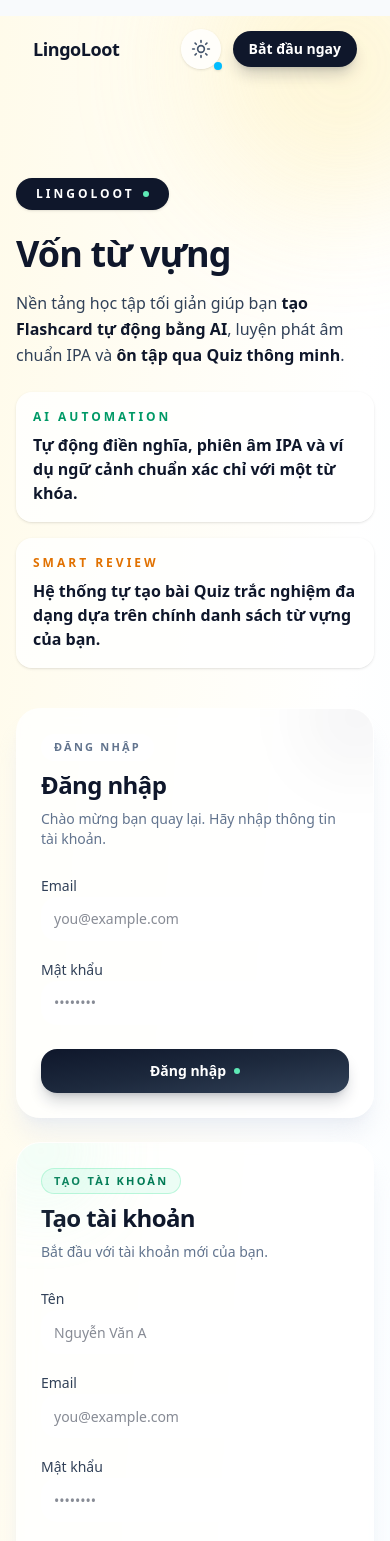
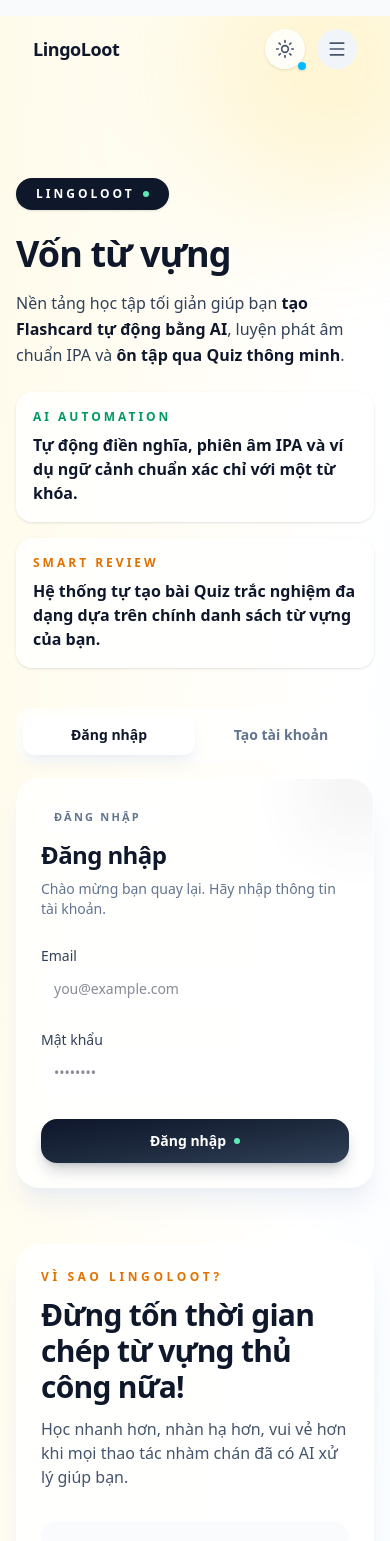
Before and after one commit to Kpoi148/Lingoloot, a Next.js app in the folder engquest-nextjs/: page / in a window 390 px wide. Shown: the top 1541 px of the page. Built offline with nearby package versions, Linux system fonts and the light colour scheme.

Commit message:
feat: add AuthTabs and mobile hamburger menu

```diff
--- a/engquest-nextjs/src/app/page.tsx
+++ b/engquest-nextjs/src/app/page.tsx
@@ -1,9 +1,8 @@
 "use client";
 import { useCallback, useEffect, useState } from "react";
-import { motion } from "framer-motion";
-import { PenLine, Sparkles, Star } from "lucide-react";
-import LoginForm from "@/components/auth/LoginForm";
-import RegisterForm from "@/components/auth/RegisterForm";
+import { motion, AnimatePresence } from "framer-motion";
+import { Menu, PenLine, Sparkles, Star, X } from "lucide-react";
+import AuthTabs from "@/components/auth/AuthTabs";
 import ThemeToggle from "@/components/common/ThemeToggle";
 import { Manrope, Space_Grotesk } from "next/font/google";
 
@@ -27,6 +26,7 @@
 
 function Navbar({ onNavigate }: NavbarProps) {
   const [isScrolled, setIsScrolled] = useState(false);
+  const [isMobileMenuOpen, setIsMobileMenuOpen] = useState(false);
 
   useEffect(() => {
     const handleScroll = () => {
@@ -38,6 +38,11 @@
 
     return () => window.removeEventListener("scroll", handleScroll);
   }, []);
+
+  const handleNavClick = (id: string) => {
+    setIsMobileMenuOpen(false);
+    onNavigate(id);
+  };
 
   return (
     <div className="sticky top-0 z-40 w-full">
@@ -53,7 +58,7 @@
         >
           <button
             type="button"
-            onClick={() => onNavigate("hero")}
+            onClick={() => handleNavClick("hero")}
             className="font-[var(--font-display)] text-lg font-semibold tracking-tight text-slate-900 dark:text-slate-100"
           >
             LingoLoot
@@ -62,14 +67,14 @@
           <div className="hidden items-center gap-6 text-sm font-semibold text-slate-600 dark:text-slate-300 sm:flex">
             <button
               type="button"
-              onClick={() => onNavigate("features")}
+              onClick={() => handleNavClick("features")}
               className="transition hover:text-slate-900 dark:hover:text-white"
             >
               Tính năng
             </button>
             <button
               type="button"
-              onClick={() => onNavigate("how-it-works")}
+              onClick={() => handleNavClick("how-it-works")}
               className="transition hover:text-slate-900 dark:hover:text-white"
             >
               Cách học
@@ -80,13 +85,64 @@
             <ThemeToggle />
             <button
               type="button"
-              onClick={() => onNavigate("register")}
-              className="rounded-full bg-slate-900 px-4 py-2 text-sm font-semibold text-white shadow-lg shadow-slate-900/20 transition duration-300 hover:-translate-y-0.5 hover:bg-slate-800 dark:bg-white dark:text-slate-900 dark:shadow-slate-950/40 dark:hover:bg-slate-100"
+              onClick={() => handleNavClick("register")}
+              className="hidden rounded-full bg-slate-900 px-4 py-2 text-sm font-semibold text-white shadow-lg shadow-slate-900/20 transition duration-300 hover:-translate-y-0.5 hover:bg-slate-800 dark:bg-white dark:text-slate-900 dark:shadow-slate-950/40 dark:hover:bg-slate-100 sm:block"
             >
               Bắt đầu ngay
             </button>
+            {/* Hamburger Menu Button - Mobile Only */}
+            <button
+              type="button"
+              onClick={() => setIsMobileMenuOpen(!isMobileMenuOpen)}
+              className="flex h-10 w-10 items-center justify-center rounded-full bg-slate-100 text-slate-600 transition hover:bg-slate-200 dark:bg-slate-800 dark:text-slate-300 dark:hover:bg-slate-700 sm:hidden"
+              aria-label={isMobileMenuOpen ? "Đóng menu" : "Mở menu"}
+            >
+              {isMobileMenuOpen ? (
+                <X className="h-5 w-5" />
+              ) : (
+                <Menu className="h-5 w-5" />
+              )}
+            </button>
           </div>
         </motion.div>
+
+        {/* Mobile Menu Drawer */}
+        <AnimatePresence>
+          {isMobileMenuOpen && (
+            <motion.div
+              initial={{ opacity: 0, y: -10 }}
+              animate={{ opacity: 1, y: 0 }}
+              exit={{ opacity: 0, y: -10 }}
+              transition={{ duration: 0.2, ease: "easeOut" }}
+              className="mt-2 overflow-hidden rounded-2xl border border-slate-200/70 bg-white/95 p-4 shadow-xl backdrop-blur dark:border-slate-800/70 dark:bg-slate-900/95 sm:hidden"
+            >
+              <div className="flex flex-col gap-2">
+                <button
+                  type="button"
+                  onClick={() => handleNavClick("features")}
+                  className="rounded-xl px-4 py-3 text-left text-sm font-semibold text-slate-700 transition hover:bg-slate-100 dark:text-slate-200 dark:hover:bg-slate-800"
+                >
+                  Tính năng
+                </button>
+                <button
+                  type="button"
+                  onClick={() => handleNavClick("how-it-works")}
+                  className="rounded-xl px-4 py-3 text-left text-sm font-semibold text-slate-700 transition hover:bg-slate-100 dark:text-slate-200 dark:hover:bg-slate-800"
+                >
+                  Cách học
+                </button>
+                <div className="my-2 h-px bg-slate-200 dark:bg-slate-700" />
+                <button
+                  type="button"
+                  onClick={() => handleNavClick("register")}
+                  className="rounded-xl bg-slate-900 px-4 py-3 text-center text-sm font-semibold text-white shadow-lg shadow-slate-900/20 transition hover:bg-slate-800 dark:bg-white dark:text-slate-900 dark:shadow-slate-950/40 dark:hover:bg-slate-100"
+                >
+                  Bắt đầu ngay
+                </button>
+              </div>
+            </motion.div>
+          )}
+        </AnimatePresence>
       </div>
     </div>
   );
@@ -185,10 +241,7 @@
         </section>
 
         <section className="flex w-full flex-1 flex-col gap-6">
-          <LoginForm />
-          <div id="register" className="scroll-mt-28">
-            <RegisterForm />
-          </div>
+          <AuthTabs />
         </section>
       </div>
 
--- /dev/null
+++ b/engquest-nextjs/src/components/auth/AuthTabs.tsx
@@ -0,0 +1,68 @@
+"use client";
+
+import { useState } from "react";
+import { motion, AnimatePresence } from "framer-motion";
+import LoginForm from "./LoginForm";
+import RegisterForm from "./RegisterForm";
+
+type Tab = "login" | "register";
+
+type AuthTabsProps = {
+    defaultTab?: Tab;
+};
+
+export default function AuthTabs({ defaultTab = "login" }: AuthTabsProps) {
+    const [activeTab, setActiveTab] = useState<Tab>(defaultTab);
+
+    const tabs: { id: Tab; label: string }[] = [
+        { id: "login", label: "Đăng nhập" },
+        { id: "register", label: "Tạo tài khoản" },
+    ];
+
+    return (
+        <div id="auth-section" className="w-full max-w-md scroll-mt-28">
+            {/* Tab Buttons */}
+            <div className="mb-4 flex rounded-2xl border border-slate-200/70 bg-white/60 p-1.5 backdrop-blur dark:border-slate-800/70 dark:bg-slate-900/60">
+                {tabs.map((tab) => (
+                    <button
+                        key={tab.id}
+                        type="button"
+                        onClick={() => setActiveTab(tab.id)}
+                        className={`relative flex-1 rounded-xl px-4 py-2.5 text-sm font-semibold transition-colors duration-200 ${activeTab === tab.id
+                                ? "text-slate-900 dark:text-slate-100"
+                                : "text-slate-500 hover:text-slate-700 dark:text-slate-400 dark:hover:text-slate-200"
+                            }`}
+                    >
+                        {activeTab === tab.id && (
+                            <motion.div
+                                layoutId="activeTab"
+                                className="absolute inset-0 rounded-xl bg-white shadow-lg shadow-slate-200/60 dark:bg-slate-800 dark:shadow-slate-950/40"
+                                transition={{ type: "spring", duration: 0.4, bounce: 0.15 }}
+                            />
+                        )}
+                        <span className="relative z-10">{tab.label}</span>
+                    </button>
+                ))}
+            </div>
+
+            {/* Tab Content */}
+            <div id="register" className="scroll-mt-28">
+                <AnimatePresence mode="wait">
+                    <motion.div
+                        key={activeTab}
+                        initial={{ opacity: 0, y: 8 }}
+                        animate={{ opacity: 1, y: 0 }}
+                        exit={{ opacity: 0, y: -8 }}
+                        transition={{ duration: 0.2, ease: "easeOut" }}
+                    >
+                        {activeTab === "login" ? (
+                            <LoginForm />
+                        ) : (
+                            <RegisterForm />
+                        )}
+                    </motion.div>
+                </AnimatePresence>
+            </div>
+        </div>
+    );
+}
```
